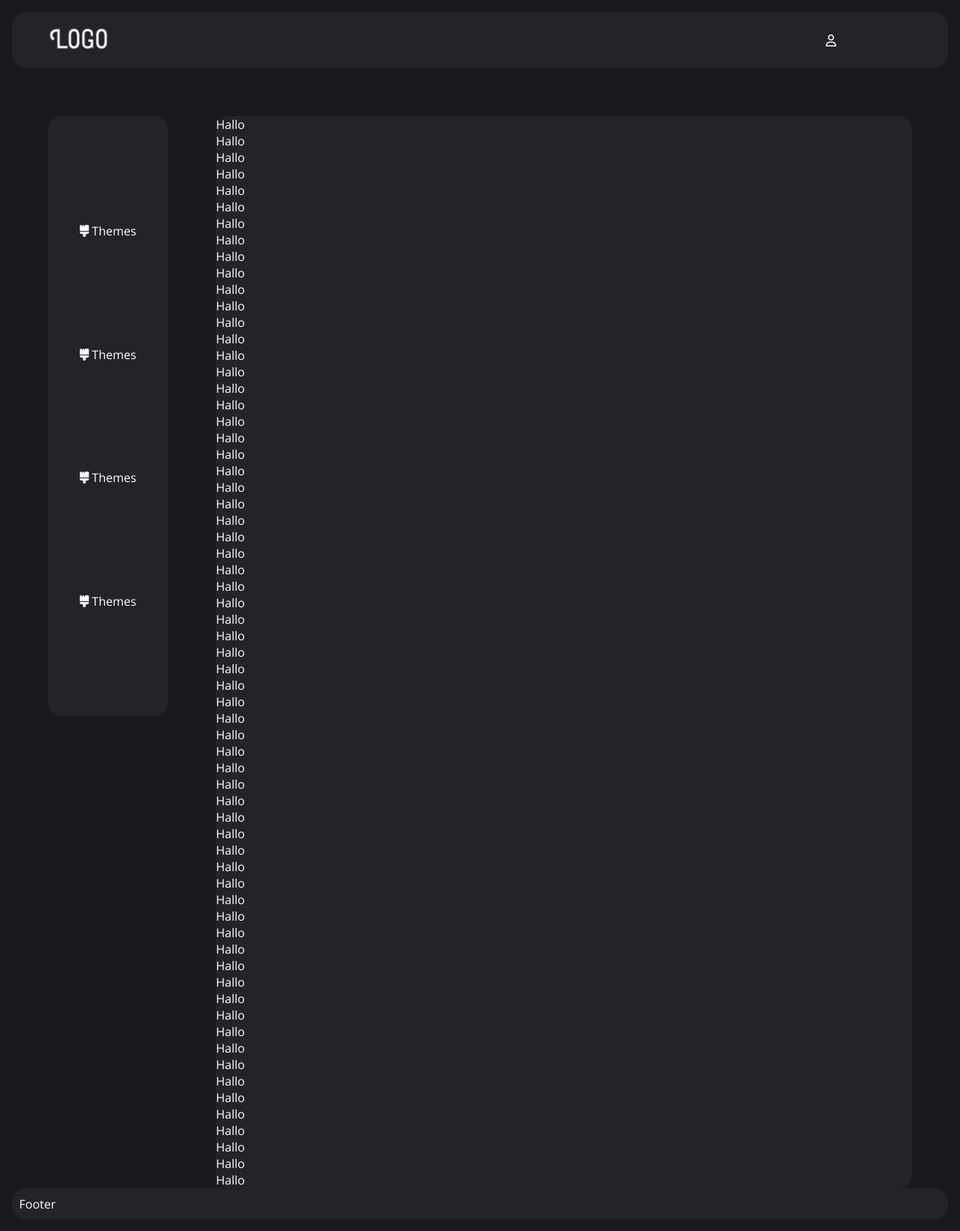
After one commit to CalvinAX/SchoolShop, a PHP site: page /settings2.php in a window 1280 px wide. The commit adds this page. Shown: the whole page at 75% size. Run offline with PHP 8.4, Linux system fonts and the light colour scheme; some libraries are stand-ins or nearby versions.

Commit message:
settings test

```diff
--- a/SchoolShop/css/settings.css
+++ b/SchoolShop/css/settings.css
@@ -2,6 +2,7 @@ body {
     display: grid;
     grid-template-columns: repeat(24, 1fr);
     grid-template-rows: repeat(14, 1fr);
+    min-height: 100vh;
 }
 
 header {
--- /dev/null
+++ b/SchoolShop/css/settings2.css
@@ -0,0 +1,89 @@
+body {
+    min-height: 100vh;
+    display: grid;
+    grid-template-columns: auto;
+    grid-template-rows: auto 1fr auto;
+    grid-template-areas:
+        "header"
+        "sidebar"
+        "content"
+        "footer";
+    row-gap: 4em;
+    column-gap: 4em;
+}
+
+header {
+    grid-area: header;
+}
+
+.sidebar {
+    background: var(--color-panel-bg);
+    border-radius: 18px;
+    grid-area: sidebar;
+    display: flex;
+    justify-content: space-evenly;
+    align-items: center;
+}
+
+.content {
+    background: var(--color-panel-bg);
+    border-radius: 18px;
+    grid-area: content;
+}
+
+footer {
+    grid-area: footer;
+}
+
+
+
+@media (min-width: 375px) {}
+
+@media (min-width: 768px) {
+
+    body {
+        grid-template-columns: auto 1fr;
+        grid-template-rows: auto auto 1fr auto;
+        grid-template-areas:
+            "header header"
+            "hidden hidden"
+            "sidebar content"
+            "footer footer";
+            row-gap: 0;
+    }
+
+    header {
+        background: var(--color-bg);
+        position: sticky;
+        top: 0;
+        margin: 0 0 0 0;
+        padding: 1em 1em 0 1em;
+    }
+
+    .sidebar {
+        margin: 0 0 0 4em;
+        width: 10em;
+        flex-direction: column;
+        position: sticky;
+        top: 9.6875em;
+        bottom: 2.2em;
+        max-height: 100vh;
+    }
+
+    .content {
+        max-width: 60em;
+        margin: 0 4em 0 0;
+    }
+
+.hidden{
+    grid-area: hidden;
+    background: var(--color-bg);
+    position: sticky;
+    top: 5.6875em;
+    width: 100%;
+    height: 4em;
+}
+
+}
+
+@media (min-width: 1280px) {}
--- /dev/null
+++ b/SchoolShop/settings2.php
@@ -0,0 +1,171 @@
+<!DOCTYPE html>
+<html>
+
+<head>
+    <meta charset="utf-8">
+    <title>Online Shop</title>
+
+    <!-- Stylesheets -->
+    <link rel="stylesheet" href="css/base.css">
+    <link rel="stylesheet" href="css/settings2.css">
+
+    <!-- Google Fonts-->
+    <link href="https://fonts.googleapis.com/css?family=Open+Sans&display=swap" rel="stylesheet">
+    <meta name="viewport" content="width=device-width, initial-scale=1.0">
+
+    <!--Font Awesome -->
+    <script src="https://kit.fontawesome.com/e7a056b5ad.js" crossorigin="anonymous"></script>
+
+    <script type="text/javascript">
+
+        function toggle(id) {
+            var e = document.getElementById(id);
+            e.classList.toggle("nav1");
+
+        }
+
+        function foggle(id) {
+            var e = document.getElementById(id);
+            e.classList.toggle("popover-small1");
+
+        }
+
+    </script>
+
+</head>
+
+<body>
+
+    <!-- Header -->
+
+    <header>
+        <div id="header-left">
+            <a href="javascript:toggle('nav')" id="burger"><i class="fa-solid fa-bars"></i></a>
+            <a href="home.php"><img src="logo3.png" id="logo"></a>
+        </div>
+
+
+        <nav id="nav">
+            <!--
+            <a href="#" class="nav-item">KATEGORIEN</a>
+            <a href="#" class="nav-item">KATEGORIE 1</a>
+            <a href="#" class="nav-item">KATEGORIE 2</a>
+            <a href="#" class="nav-item">KATEGORIE 3</a>
+            -->
+        </nav>
+
+
+        <div id="header-right">
+            <a href="#header-right" class="gear_enable"><i class="fa-regular fa-user"></i></a>
+            <a href="#" class="gear_disable"><i class="fa-solid fa-user"></i></a>
+            <a href="javascript:foggle('popover-small')" class="popover-small-toggle"><i
+                    class="fa-solid fa-user"></i></a>
+            <!-- <i class="fa-solid fa-gear"></i> -->
+            <div class="popover-large">
+                <a class="popover-item" href="#"><i class="fa-solid fa-user"></i>PROFILE</a>
+                <a class="popover-item" href="login.php"><i class="fa-solid fa-right-to-bracket"></i>LOGIN</a>
+                <a class="popover-item" href="signup.php"><i class="fa-solid fa-lock-open"></i>SIGN UP</a>
+                <a class="popover-item" href="#"><i class="fa-solid fa-right-from-bracket"></i>LOGOUT</a>
+                <a class="popover-item" href="#"><i class="fa-solid fa-cart-shopping"></i>My Cart</a>
+                <a class="popover-item" href="settings.php"><i class="fa-solid fa-gear"></i>SETTINGS</a>
+            </div>
+        </div>
+
+        <div id="popover-small" class="popover-small">
+            <a class="popover-item" href="#"><i class="fa-solid fa-user"></i>PROFILE</a>
+            <a class="popover-item" href="login.php"><i class="fa-solid fa-right-to-bracket"></i>LOGIN</a>
+            <a class="popover-item" href="signup.php"><i class="fa-solid fa-lock-open"></i>SIGN UP</a>
+            <a class="popover-item" href="#"><i class="fa-solid fa-right-from-bracket"></i>LOGOUT</a>
+            <a class="popover-item" href="#"><i class="fa-solid fa-cart-shopping"></i>My Cart</a>
+            <a class="popover-item" href="settings.php"><i class="fa-solid fa-gear"></i>SETTINGS</a>
+        </div>
+
+    </header>
+
+    <!-- Main Content -->
+    <div class="hidden">
+
+    </div>
+
+    <div class="sidebar">
+        <span><i class="fa-solid fa-brush"></i> Themes</span>
+        <span><i class="fa-solid fa-brush"></i> Themes</span>
+        <span><i class="fa-solid fa-brush"></i> Themes</span>
+        <span><i class="fa-solid fa-brush"></i> Themes</span>
+    </div>
+
+    <div class="content">
+        <p>Hallo</p>
+        <p>Hallo</p>
+        <p>Hallo</p>
+        <p>Hallo</p>
+        <p>Hallo</p>
+        <p>Hallo</p>
+        <p>Hallo</p>
+        <p>Hallo</p>
+        <p>Hallo</p>
+        <p>Hallo</p>
+        <p>Hallo</p>
+        <p>Hallo</p>
+        <p>Hallo</p>
+        <p>Hallo</p>
+        <p>Hallo</p>
+        <p>Hallo</p>
+        <p>Hallo</p>
+        <p>Hallo</p>
+        <p>Hallo</p>
+        <p>Hallo</p>
+        <p>Hallo</p>
+        <p>Hallo</p>
+        <p>Hallo</p>
+        <p>Hallo</p>
+        <p>Hallo</p>
+        <p>Hallo</p>
+        <p>Hallo</p>
+        <p>Hallo</p>
+        <p>Hallo</p>
+        <p>Hallo</p>
+        <p>Hallo</p>
+        <p>Hallo</p>
+        <p>Hallo</p>
+        <p>Hallo</p>
+        <p>Hallo</p>
+        <p>Hallo</p>
+        <p>Hallo</p>
+        <p>Hallo</p>
+        <p>Hallo</p>
+        <p>Hallo</p>
+        <p>Hallo</p>
+        <p>Hallo</p>
+        <p>Hallo</p>
+        <p>Hallo</p>
+        <p>Hallo</p>
+        <p>Hallo</p>
+        <p>Hallo</p>
+        <p>Hallo</p>
+        <p>Hallo</p>
+        <p>Hallo</p>
+        <p>Hallo</p>
+        <p>Hallo</p>
+        <p>Hallo</p>
+        <p>Hallo</p>
+        <p>Hallo</p>
+        <p>Hallo</p>
+        <p>Hallo</p>
+        <p>Hallo</p>
+        <p>Hallo</p>
+        <p>Hallo</p>
+        <p>Hallo</p>
+        <p>Hallo</p>
+        <p>Hallo</p>
+        <p>Hallo</p>
+        <p>Hallo</p>
+    </div>
+
+    <footer>
+        Footer
+    </footer>
+
+</body>
+
+</html>
```
Also changed, not shown: SchoolShop/css/base.css (+6 -1 lines).
